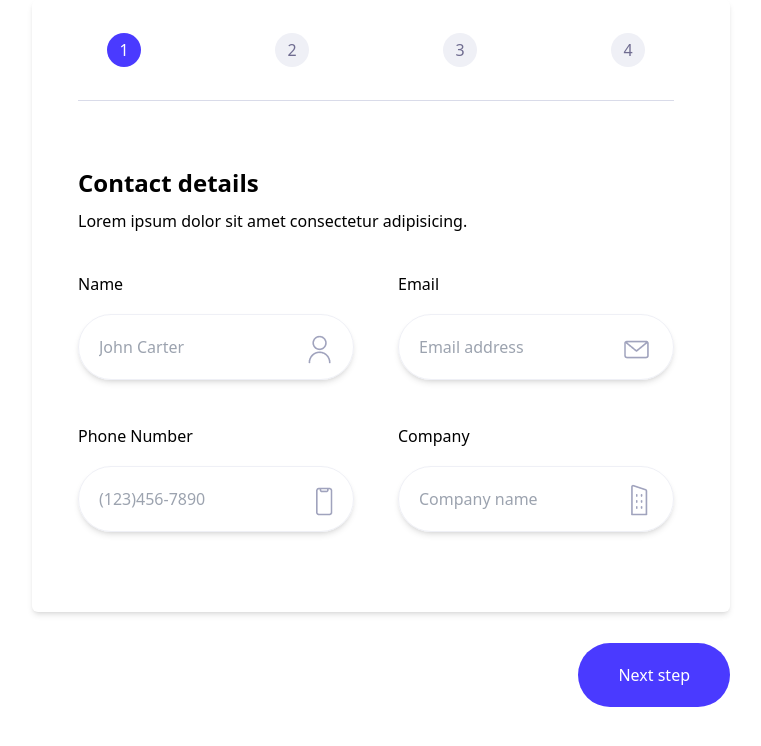
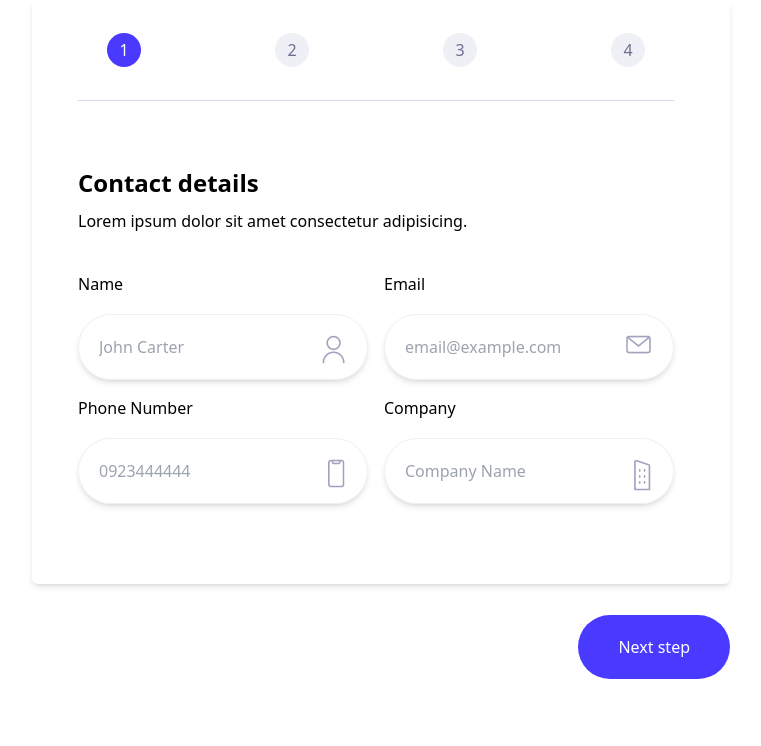
Before and after one commit to JiunJieLin/React-Login, a React (Vite) app: page / in a window 1280 px wide. Shown: the top 746 px of the page, without its empty margins (259-1020 px from the left). Built offline with nearby package versions, Linux system fonts and the light colour scheme.

Commit message:
ContactDetails done

```diff
--- a/src/App.jsx
+++ b/src/App.jsx
@@ -13,29 +13,33 @@ const App = () => {
     phone: "",
     company: "",
   });
-
-  const handleOnAdd = () => {
-    setCurrentActive((prev) => prev + 1);
+  const isFormValid = () => {
+    const { name, email, phone, company } = step1Contact;
+    const isValidName =
+      name.split(" ").length === 2 &&
+      name.split(" ").every((part) => part[0] === part[0].toUpperCase());
+    const isValidEmail = email.includes("@");
+    const isValidPhone = phone.length === 10 && phone.startsWith("09");
+    const isValidCompany = company.trim() !== "";
+    return isValidName && isValidEmail && isValidPhone && isValidCompany;
   };
 
-  const handleDelete = () => {
+  const handleNextStep = () => {
+    if (currentActive === 1 && !isFormValid()) {
+      console.log("Form validation failed");
+      return;
+    } else {
+      console.log("Form validation pased");
+      setCurrentActive((prev) => prev + 1);
+    }
+  };
+
+  const handlePrevStep = () => {
     setCurrentActive((prev) => prev - 1);
   };
 
-  const handleLogin = (
-    enteredName,
-    enteredEmail,
-    enteredPhone,
-    enteredCompany
-  ) => {
-    // setCurrentActive((prev) => prev + 1);
-    const personInfo = {
-      name: enteredName,
-      email: enteredEmail,
-      phone: enteredPhone,
-      company: enteredCompany,
-    };
-    console.log(personInfo);
+  const updateStep1Contact = (type, value) => {
+    setStep1Contact((prev) => ({ ...prev, [type]: value }));
   };
   return (
     <div className="flex w-full items-center justify-center">
@@ -43,15 +47,20 @@ const App = () => {
         <div className="rounded-md pb-[80px]  pl-[46px] pr-[56px] shadow-md">
           <ProgressBar currentStep={currentActive} />
           <div className="h-[1px] w-[596px] bg-[#D9DBE9]"></div>
-          {currentActive === 1 && <ContactDetails onLogin={handleLogin} />}
+          {currentActive === 1 && (
+            <ContactDetails
+              contactData={step1Contact}
+              updateStep1Contact={updateStep1Contact}
+            />
+          )}
           {currentActive === 2 && <OurService />}
           {currentActive === 3 && <Budget />}
           {currentActive === 4 && <Summary />}
         </div>
         <Buttons
           currentStep={currentActive}
-          onAdd={handleOnAdd}
-          onDelete={handleDelete}
+          onNext={handleNextStep}
+          onPrev={handlePrevStep}
         />
       </div>
     </div>
--- a/src/components/ContactDetails.jsx
+++ b/src/components/ContactDetails.jsx
@@ -1,30 +1,44 @@
-import phone from "../public/pictures/phone.png";
-import head from "../public/pictures/head.png";
-import company from "../public/pictures/company.png";
-import mail from "../public/pictures/mail.png";
-import { useState } from "react";
+import phoneIcon from "../public/pictures/phone.png";
+import headIcon from "../public/pictures/head.png";
+import companyIcon from "../public/pictures/company.png";
+import mailIcon from "../public/pictures/mail.png";
 
-const ContactDetails = ({ onLogin }) => {
-  const [enteredName, setEnteredName] = useState("");
-  const [enteredEmail, setEnteredEmail] = useState("");
-  const [enteredPhone, setEnteredPhone] = useState("");
-  const [enteredCompany, setEnteredCompany] = useState("");
+import InputField from "./InputField";
 
-  const nameChangeHandler = (event) => {
-    setEnteredName(event.target.value);
-  };
-  const emailChangeHandler = (event) => {
-    setEnteredEmail(event.target.value);
-  };
-  const phoneChangeHandler = (event) => {
-    setEnteredPhone(event.target.value);
-  };
-  const companyChangeHandler = (event) => {
-    setEnteredCompany(event.target.value);
-  };
-  const handleSubmit = (event) => {
-    event.preventDefault();
-    onLogin(enteredName, enteredEmail, enteredPhone, enteredCompany);
+const ContactDetails = ({ contactData, updateStep1Contact }) => {
+  const inputFields = [
+    {
+      id: "name",
+      labelText: "Name",
+      value: contactData.name,
+      placeholder: "John Carter",
+      icon: headIcon,
+    },
+    {
+      id: "email",
+      labelText: "Email",
+      value: contactData.email,
+      placeholder: "email@example.com",
+      icon: mailIcon,
+    },
+    {
+      id: "phone",
+      labelText: "Phone Number",
+      value: contactData.phone,
+      placeholder: "0923444444",
+      icon: phoneIcon,
+    },
+    {
+      id: "company",
+      labelText: "Company",
+      value: contactData.company,
+      placeholder: "Company Name",
+      icon: companyIcon,
+    },
+  ];
+  const handleInputChange = (type, value) => {
+    console.log(type, value);
+    updateStep1Contact(type, value);
   };
   return (
     <div className=" mt-[64px]">
@@ -32,79 +46,19 @@ const ContactDetails = ({ onLogin }) => {
       <p className="mb-[39px]">
         Lorem ipsum dolor sit amet consectetur adipisicing.
       </p>
-      <form onSubmit={handleSubmit}>
-        <div className="grid grid-cols-2 gap-[44px]">
-          <div className="flex flex-col gap-[18px]">
-            <label htmlFor="Name">Name</label>
-            <div className="w=[284px] relative flex h-[66px] items-center rounded-full border-[1px] border-solid border-[#EFF0F6] pl-[20px] shadow-md">
-              <input
-                value={enteredName}
-                type="text"
-                placeholder="John Carter"
-                className="focus:outline-none"
-                onChange={nameChangeHandler}
-                required
-              />
-              <img
-                src={head}
-                className="absolute right-[22px] top-[20px]"
-              ></img>
-            </div>
-          </div>
-
-          <div className="flex flex-col gap-[18px]">
-            <label htmlFor="Email">Email</label>
-            <div className="w=[284px] relative flex h-[66px] items-center rounded-full border-[1px] border-solid border-[#EFF0F6] pl-[20px] shadow-md">
-              <input
-                type="text"
-                value={enteredEmail}
-                placeholder="Email address"
-                className="focus:outline-none"
-                onChange={emailChangeHandler}
-                required
-              />
-              <img
-                src={mail}
-                className="absolute right-[24px] top-[25px]"
-              ></img>
-            </div>
-          </div>
-          <div className="flex flex-col gap-[18px]">
-            <label htmlFor="Phone Number">Phone Number</label>
-            <div className="w=[284px] relative flex h-[66px] items-center rounded-full border-[1px] border-solid border-[#EFF0F6] pl-[20px] shadow-md">
-              <input
-                type="number"
-                value={enteredPhone}
-                placeholder="(123)456-7890"
-                className="focus:outline-none"
-                onChange={phoneChangeHandler}
-                required
-              />
-              <img
-                src={phone}
-                className="absolute right-[20px] top-[20px]"
-              ></img>
-            </div>
-          </div>
-          <div className="flex flex-col gap-[18px]">
-            <label htmlFor="Company">Company</label>
-            <div className="w=[284px] relative flex h-[66px] items-center rounded-full border-[1px] border-solid border-[#EFF0F6] pl-[20px] shadow-md">
-              <input
-                type="text"
-                value={enteredCompany}
-                placeholder="Company name"
-                className="focus:outline-none"
-                onChange={companyChangeHandler}
-                required
-              />
-              <img
-                src={company}
-                className="absolute right-[25px] top-[17px]"
-              ></img>
-            </div>
-          </div>
-        </div>
-      </form>
+      <div className="grid w-full grid-cols-2 gap-4">
+        {inputFields.map((field) => (
+          <InputField
+            key={field.id}
+            id={field.id}
+            labelText={field.labelText}
+            value={field.value}
+            onChange={(e) => handleInputChange(field.id, e.target.value)}
+            placeholder={field.placeholder}
+            icon={field.icon}
+          />
+        ))}
+      </div>
     </div>
   );
 };
--- /dev/null
+++ b/src/components/InputField.jsx
@@ -0,0 +1,20 @@
+const InputField = ({ id, labelText, value, onChange, placeholder, icon }) => {
+  return (
+    <div className="flex flex-col gap-[18px]">
+      <label htmlFor={id}>{labelText}</label>
+      <div className="w=[284px] relative flex h-[66px] items-center rounded-full border-[1px] border-solid border-[#EFF0F6] pl-[20px] shadow-md">
+        <input
+          id={id}
+          value={value}
+          type={id}
+          placeholder={placeholder}
+          className="focus:outline-none"
+          onChange={onChange}
+        />
+        <img src={icon} className="absolute right-[22px] top-[20px]"></img>
+      </div>
+    </div>
+  );
+};
+
+export default InputField;
```
